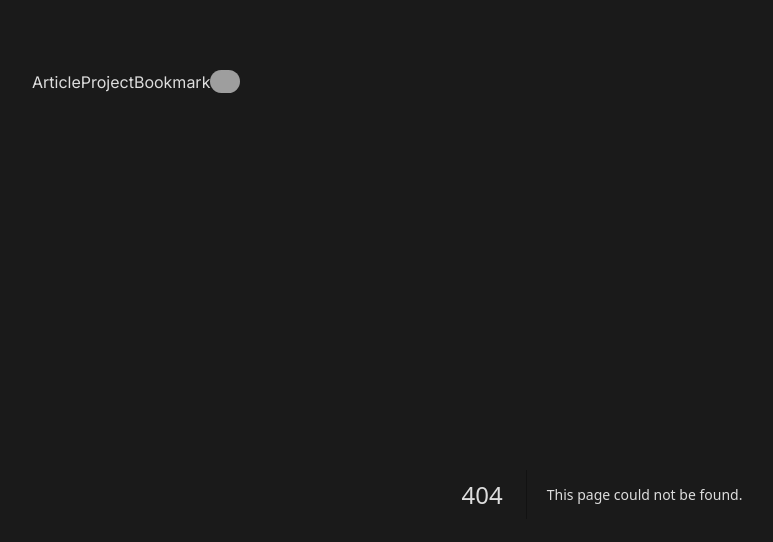
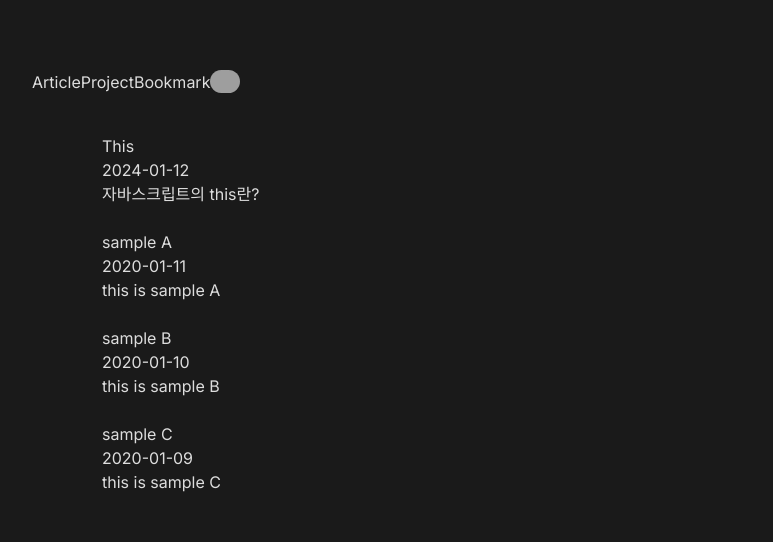
Before and after one commit to 1eecan/blog, a Next.js app: page /article in a window 1280 px wide. Before the commit this address had no page. Shown: the top 542 px of the page, without its empty margins (38-811 px from the left). Built offline with nearby package versions, Linux system fonts and the light colour scheme; grey boxes are pictures that could not be loaded.

Commit message:
chore: blog -> article

```diff
--- a/src/_ui/components/Header/Header.tsx
+++ b/src/_ui/components/Header/Header.tsx
@@ -4,7 +4,7 @@ const Header = () => {
   return (
     <nav className="w-full flex justify-between mb-[50px]">
       <div className="flex gap-3 justify-between">
-        <Link href={`/blog`}>Article</Link>
+        <Link href={`/article`}>Article</Link>
         <Link href={`/projects`}>Project</Link>
         <Link href={`/bookmark`}>Bookmark</Link>
       </div>
--- a/src/app/blog/[slug]/page.tsx
+++ b/src/app/article/[slug]/page.tsx
@@ -48,8 +48,7 @@ const Post = async ({ params }: { params: { slug: string } }) => {
 export default Post;
 
 export async function generateStaticParams() {
-  const target = path.join(process.cwd(), "public/");
-  const entries = await readdir(target, { withFileTypes: true });
+  const entries = await readdir("./public/", { withFileTypes: true });
   const dirs = entries
     .filter((entry) => entry.isDirectory())
     .map((entry) => entry.name);
--- a/src/app/blog/page.tsx
+++ b/src/app/article/page.tsx
@@ -7,7 +7,7 @@ const BlogHome = async () => {
     <>
       <div className="mt-10 flex flex-col gap-6">
         {posts.map((post) => (
-          <Link key={post.slug} href={`/blog/${post.slug}/`}>
+          <Link key={post.slug} href={`/article/${post.slug}/`}>
             <div>{post.title}</div>
             <div>{post.date}</div>
             <div>{post.spoiler}</div>
```
